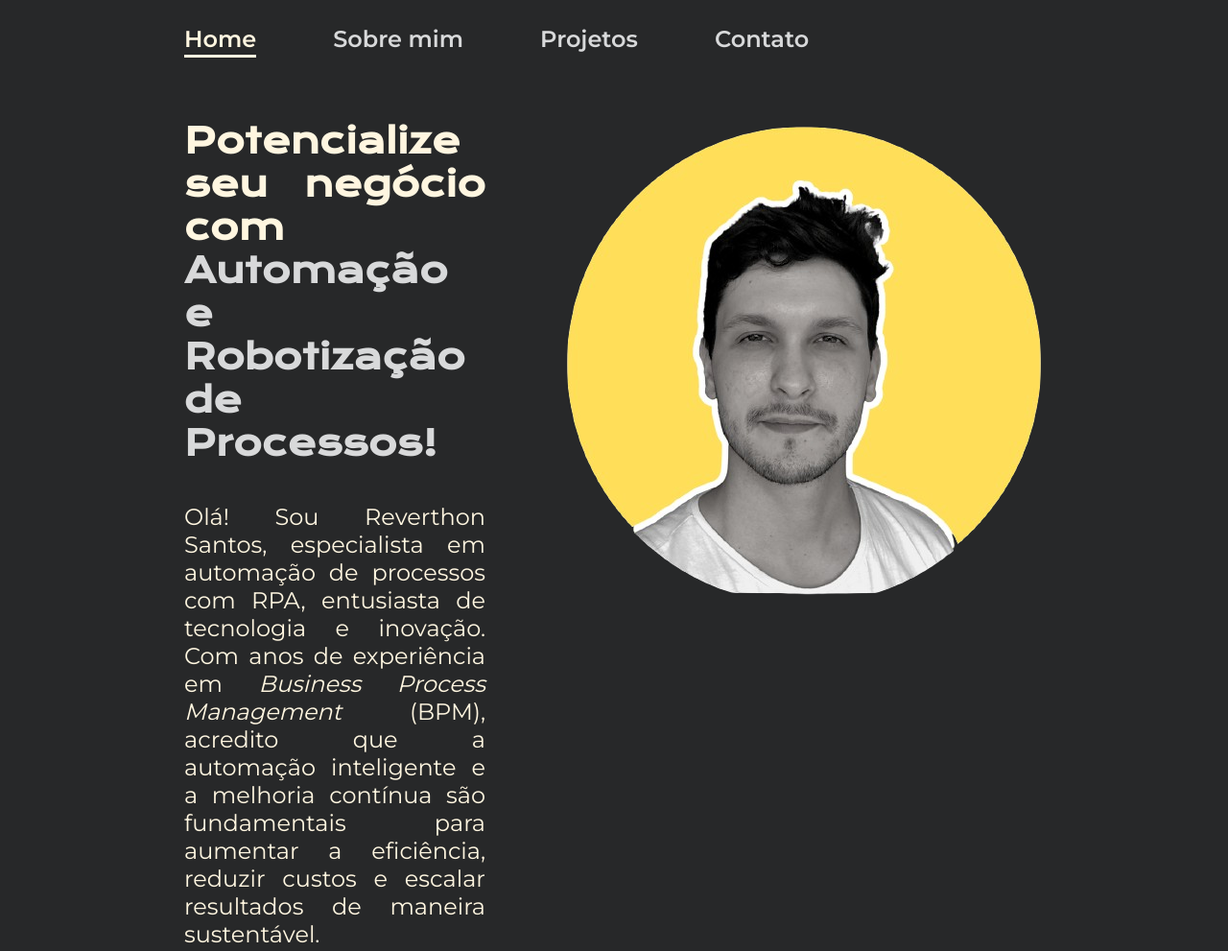
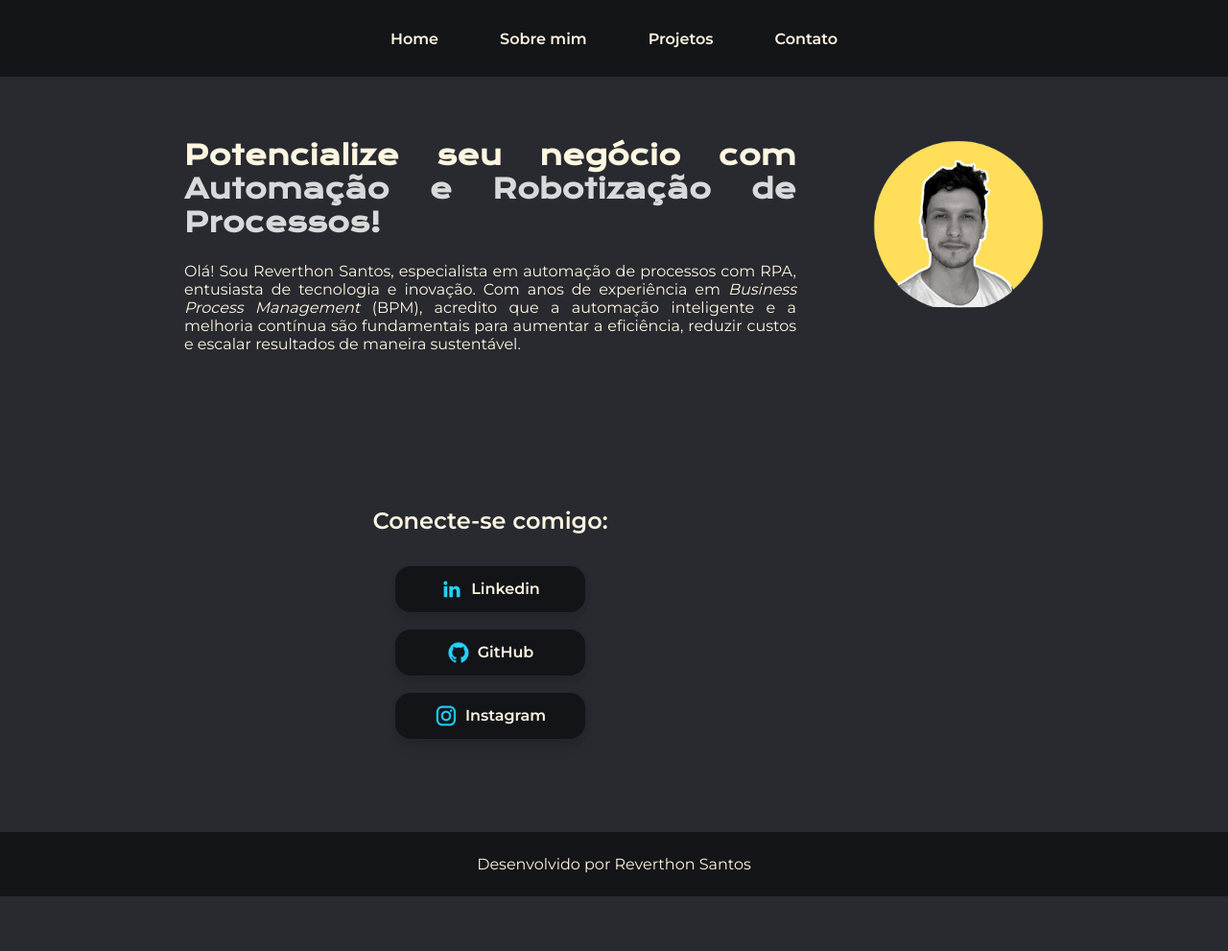
Before and after one commit to reverthon/portifolio, a plain HTML site: page index.html in a window 1280 px wide. Shown: the top 991 px of the page at 96% size. After the commit the page ends 934 px from the top, so only its background shows below. Drawn offline with nearby package versions, Linux system fonts and the light colour scheme.

Commit message:
Add files via upload

```diff
--- a/styles/style.css
+++ b/styles/style.css
@@ -1,181 +1,267 @@
+/*
+===============================================
+    Importação de fontes externas
+===============================================
+*/
 @import url('https://fonts.googleapis.com/css2?family=Krona+One&family=Montserrat:wght@400;600&display=swap');
 
+/*
+===============================================
+    Variáveis Globais (Cores e Fontes)
+===============================================
+*/
 :root {
-    --cor-primaria: #272829;
+    --cor-primaria: #282a30;
     --cor-secundaria: #FFF6E0;
     --cor-terciaria: #D8D9DA;
     --cor-hover: #61677A;
+    --cor-btmenu: #121418;
+    --cor-menurodape: rgba(0, 0, 0, 0.5);
+    --cor-hover-menu: rgba(255, 255, 255, 0.192);
 
     --fonte-primaria: 'Krona One', sans-serif;
     --fonte-secundaria: 'Montserrat', sans-serif;
+
+    /* Variáveis para tamanhos de fonte */
+    --fonte-titulo-principal: 1.75rem; /* Título principal */
+    --fonte-titulo-secundario: 1.5rem; /* Título secundário */
+    --fonte-texto: 1rem; /* Texto normal */
+    --fonte-menu: 1.5rem; /* Tamanho da fonte do menu */
+    --fonte-rodape: 1rem; /* Tamanho da fonte do rodapé */
 }
 
+/*
+===============================================
+    Reset de estilos globais
+===============================================
+*/
 *, *::before, *::after {
     box-sizing: border-box;
     margin: 0;
     padding: 0;
 }
 
+/*
+===============================================
+    Estilos para o body (corpo da página)
+===============================================
+*/
 body {
     background-color: var(--cor-primaria);
     color: var(--cor-secundaria);
     font-family: var(--fonte-secundaria);
-    min-height: 100vh; /* Garante que o conteúdo ocupe pelo menos 100% da altura da tela */
+    min-height: 100vh;
     display: flex;
     flex-direction: column;
 }
 
+/*
+===============================================
+    Seção Cabeçalho
+===============================================
+*/
+/* Estilos para o cabeçalho e menu de navegação */
+.cabecalho {
+    background-color: var(--cor-menurodape); /* Cor de fundo do cabeçalho */
+    padding: 1rem; /* Espaçamento interno */
+    height: 80px; /* Altura fixa */
+    box-sizing: border-box; /* Inclui padding na altura total */
+    position: relative;
+}
 
-.cabecalho {
-    padding: 2% 0 0 15%;
+.cabecalho__container {
+    display: flex; /* Exibe os itens em linha */
+    justify-content: center; /* Centraliza todo o conteúdo do cabeçalho */
+    align-items: center; /* Centraliza verticalmente */
+    height: 100%; /* Garante que o contêiner ocupe toda a altura do cabeçalho */
+    position: relative; /* Para ajustar a posição do telefone */
 }
 
 .cabecalho__menu {
+    display: flex; /* Exibe os links em linha */
+    gap: 2rem; /* Espaçamento entre os links */
+}
+
+.cabecalho__menu__link {
+    color: var(--cor-secundaria); /* Cor do texto dos links */
+    text-decoration: none; /* Remove sublinhado dos links */
+    font-weight: 600; /* Negrito */
+    padding: 0.5rem 1rem; /* Espaçamento interno dos links */
+    border-radius: 0.5rem; /* Bordas arredondadas */
+    transition: background-color 0.3s ease-in-out; /* Transição suave para a cor de fundo */
+}
+
+.cabecalho__menu__link:hover {
+    background-color: var(--cor-hover-menu); /* Cor de fundo ao passar o mouse */
+}
+
+/*
+===============================================
+    Seção Apresentação
+===============================================
+*/
+.apresentacao {
+    padding: 5% 15%;
     display: flex;
-    gap: 5rem; /* 80px assuming 1rem = 16px */
-    justify-content: flex-start;
+    flex-direction: row; /* Exibe texto e imagem lado a lado */
+    align-items: flex-start; /* Alinha todos os itens no topo */
+    gap: 5rem; /* Espaçamento entre os elementos */
+}
+
+.apresentacao__conteudo {
+    width: 80%; /* Largura do texto */
+    margin-bottom: 2rem; /* Adiciona espaço abaixo do conteúdo */
+
 }
 
 
-
-
-.cabecalho__menu {
-    position: relative; /* Necessário para posicionar a borda */
-}
-
-.cabecalho__menu__link {
-    font-family: var(--fonte-secundaria);
-    font-size: 1.5rem;
-    font-weight: 600;
-    color: var(--cor-terciaria);
-    text-decoration: none;
-    position: relative; /* Necessário para posicionar a borda */
-    padding-bottom: 5px; /* Adiciona um espaço na parte inferior para a borda */
-    transition: color 0.3s ease; /* Transição suave para a cor */
-}
-
-.cabecalho__menu__link:hover,
-.cabecalho__menu__link.active {
-    color: var(--cor-secundaria);
-}
-
-.cabecalho__menu__link:hover::after,
-.cabecalho__menu__link.active::after {
-    content: '';
-    position: absolute;
-    left: 0; /* Posiciona a borda à esquerda */
-    right: 0; /* Faz a borda ocupar toda a largura */
-    bottom: 0; /* Posiciona a borda na parte inferior */
-    height: 3px; /* Altura da borda */
-    background-color: var(--cor-secundaria); /* Cor da borda */
-}
-
-.cabecalho__menu__link.active {
-    font-weight: 700; /* Para destacar ainda mais o link ativo */
-}
-
-.cabecalho__menu__link.active::after {
-    background-color: var(--cor-secundaria); /* A cor da borda ativa */
-}
-
-
-
-.apresentacao {
-    padding: 5% 15%; /* Reduz o padding superior */
-    display: flex;
-    align-items: flex-start; /* Alinha os itens ao topo */
-    justify-content: space-between;
-    gap: 5.125rem; /* 82px */
-}
-
-.apresentacao__conteudo {
-    width: 50%;
-    display: flex;
-    flex-direction: column;
-    gap: 2.5rem; /* 40px */
+.apresentacao__imagem {
+    width: 100%;
+    max-width: 200px; /* Ajuste o tamanho máximo da imagem */
+    margin: 0; /* Remove qualquer margem */
 }
 
 .apresentacao__conteudo__titulo {
-    font-size: 2.25rem;
+    font-size: var(--fonte-titulo-principal);
     font-family: var(--fonte-primaria);
     text-align: justify;
+    margin-bottom: 1.5rem; /* Adiciona espaçamento entre o título e o texto */
 }
+
 
 .titulo-destaque {
     color: var(--cor-terciaria);
 }
 
 .apresentacao__conteudo__texto {
-    font-size: 1.5rem;
+    font-size: var(--fonte-texto);
     font-family: var(--fonte-secundaria);
     text-align: justify;
+    margin-bottom: 2rem; /* Espaçamento extra abaixo do texto */
 }
 
+/*
+===============================================
+    Seção Botões Index
+===============================================
+*/
+
+/* From Uiverse.io by ParasSalunke */
+/* From Uiverse.io by ParasSalunke */
 .apresentacao__links {
     display: flex;
     flex-direction: column;
-    justify-content: space-between;
     align-items: center;
-    gap: 2rem; /* 32px */
+    gap: 1rem;
+    margin-top: 10rem; /* Adiciona espaço acima dos links */
+
 }
 
 .apresentacao__links__subtitulo {
-    font-family: var(--fonte-primaria);
-    font-weight: 400;
     font-size: 1.5rem;
+    margin-bottom: 1rem;
 }
 
-.apresentacao__links__navegacao {
-    display: flex;
-    justify-content: center;
-    gap: 1rem; /* 16px */
-    border: 2px solid var(--cor-terciaria);
-    width: 50%;
-    text-align: center;
-    border-radius: 0.5rem; /* 8px */
-    font-size: 1.5rem;
+.button {
+    position: relative;
+    display: inline-block;
+    padding: 1px;
     font-weight: 600;
-    padding: 1.375rem 0; /* 22px */
+    line-height: 1.5;
+    color: var(--cor-secundaria);
+    background-color: #1f2937;
+    box-shadow: 0 10px 15px -3px rgba(0, 0, 0, 0.1), 0 4px 6px -2px rgba(0, 0, 0, 0.05);
+    cursor: pointer;
+    border-radius: 1rem;
+    transition: transform 0.3s ease-in-out;
     text-decoration: none;
-    color: var(--cor-secundaria);
-    font-family: var(--fonte-secundaria);
-    transition: background-color 0.3s ease;
+    width: 200px; /* Tamanho fixo */
+    height: 50px; /* Tamanho fixo */
+    text-align: center; /* Centraliza o texto */
 }
 
-.apresentacao__links__navegacao:hover {
-    background-color: var(--cor-hover);
+.button:hover {
+    transform: scale(1.05);
 }
 
-.apresentacao__imagem {
-    align-self: flex-start; /* Alinha a imagem no topo, em vez de centralizada verticalmente */
-    margin-top: 0; /* Remove qualquer margem superior adicional */
+.button:active {
+    transform: scale(0.95);
 }
 
+.button-bg {
+    position: absolute;
+    inset: 0;
+    border-radius: 1rem;
+    background: linear-gradient(to right, #38b2ac, #4299e1, #805ad5);
+    padding: 2px;
+    opacity: 0;
+    transition: opacity 0.5s;
+}
+
+.button:hover .button-bg {
+    opacity: 100;
+}
+
+.button-content {
+    position: relative;
+    z-index: 10;
+    display: flex;
+    align-items: center;
+    justify-content: center; /* Centraliza o conteúdo */
+    gap: 0.5rem;
+    padding: 0.75rem 1.5rem;
+    border-radius: 1rem;
+    background-color: var(--cor-btmenu);
+    width: 100%; /* Garante que o conteúdo ocupe toda a largura do botão */
+    height: 100%; /* Garante que o conteúdo ocupe toda a altura do botão */
+}
+
+.button-content img {
+    width: 1.5rem;
+    height: 1.5rem;
+  }
+
+
+.apresentacao__conteudo__titulo__sub {
+    margin-bottom: 0.5rem;
+
+}
+
+.apresentacao__conteudo__lista {
+    padding-left: 1.5rem; /* Garante que a lista tenha o mesmo alinhamento */
+    margin-top: 0; /* Remova qualquer margem superior, se necessário */
+    margin-bottom: 15px; text-align: justify;
+}
+
+/*
+===============================================
+    Seção Rodapé
+===============================================
+*/
 .rodape {
-    color: var(--cor-primaria);
-    background-color: var(--cor-terciaria);
-    padding: 1.5rem; /* 24px */
+    color: var(--cor-secundaria);
+    background-color: var(--cor-menurodape);
+    padding: 1.5rem;
     text-align: center;
     font-family: var(--fonte-secundaria);
-    font-size: 1rem;
+    font-size: var(--fonte-rodape);
     font-weight: 400;
-    margin-top: auto; /* Garante que o rodapé se mova para o final da página */
-    position: relative; /* Para evitar que ele suba com o conteúdo */
+    margin-top: auto;
+    position: relative;
 }
 
-.cabecalho__menu__link:hover {
-    color: var(--cor-hover); /* Altera a cor ao passar o mouse */
-    font-weight: 700; /* Aumenta o peso da fonte ao passar o mouse */
-    transition: color 0.3s ease, font-weight 0.3s ease; /* Anima a transição */
-}
-
-/* Estilo das abas do projeto (Tabs) */
+/*
+===============================================
+    Seção Tabs (abas)
+===============================================
+*/
 .tabs {
     display: flex;
     flex-direction: column;
-    position: sticky; /* Fixa a posição dos botões na rolagem */
-    top: 10%; /* Ajusta a distância do topo */
-    width: 200px; /* Largura fixa para os botões */
+    position: absolute;
+    right: 0; /* Alinha os tabs à direita da página */
+    top: 10%;
+    width: 200px;
 }
 
 .tabs button {
@@ -183,27 +269,27 @@ body {
     color: var(--cor-terciaria);
     border: none;
     font-family: var(--fonte-secundaria);
-    font-size: 1.5rem;
+    font-size: var(--fonte-menu);
     padding: 1rem;
     cursor: pointer;
     transition: color 0.3s, border-left 0.3s;
-    text-align: left; /* Alinha o texto à esquerda */
-    width: 100%; /* Faz com que os botões ocupem toda a largura da div */
-    border-left: 3px solid transparent; /* Espaço para a borda de destaque */
+    text-align: left;
+    width: 100%;
+    border-left: 3px solid transparent;
 }
 
-.tabs button:hover, .tabs button.active {
+.tabs button:hover,
+.tabs button.active {
     color: var(--cor-secundaria);
     border-left: 3px solid var(--cor-secundaria);
 }
 
-/* Conteúdo de cada projeto */
 .tab-content {
     display: none;
     opacity: 0;
-    transform: translateX(-50px); /* Efeito de deslizamento da esquerda para a direita */
+    transform: translateX(-50px);
     transition: opacity 0.5s ease, transform 0.5s ease;
-    width: calc(100% - 220px); /* Ajusta a largura considerando a largura das abas + gap */
+    width: calc(100% - 220px);
 }
 
 .tab-content.active {
@@ -212,8 +298,13 @@ body {
     transform: translateX(0);
 }
 
+/*
+===============================================
+    Media Queries (Responsividade)
+===============================================
+*/
 
-
+/* Para telas menores que 1200px */
 @media (max-width: 1200px) {
     .cabecalho {
         padding: 10%;
@@ -224,33 +315,31 @@ body {
     .apresentacao {
         flex-direction: column-reverse;
         padding: 5%;
-        align-items: center; /* Centraliza o conteúdo na direção do eixo principal */
-        gap: 5rem; /* Ajustar conforme necessário */
+        align-items: center;
+        gap: 5rem;
     }
     .apresentacao__conteudo {
         width: auto;
     }
-
     .apresentacao__imagem {
-        width: 100%; /* Faz com que a imagem ocupe toda a largura disponível */
-        max-width: 300px; /* Define um limite para o tamanho da imagem */
-        margin: 0 auto; /* Centraliza a imagem horizontalmente */
+        width: 100%;
+        max-width: 300px;
+        margin: 0 auto;
     }
-
     .tabs {
         flex-direction: row;
         width: 100%;
         overflow-x: auto;
-        position: static; /* Remove o sticky */
+        position: static;
         top: auto;
     }
     .tabs button {
         border-left: none;
         border-bottom: 3px solid transparent;
     }
-    .tabs button:hover, .tabs button.active {
+    .tabs button:hover,
+    .tabs button.active {
         border-bottom: 3px solid var(--cor-secundaria);
-        border-left: none;
     }
     .tab-content {
         width: 100%;
@@ -261,30 +350,28 @@ body {
     }
 }
 
-
+/* Para telas menores que 768px */
 @media (max-width: 768px) {
     .cabecalho {
         padding: 15%;
     }
     .cabecalho__menu {
-        flex-wrap: nowrap; /* Evita que o menu quebre linha */
+        flex-wrap: nowrap;
         justify-content: center;
     }
     .apresentacao {
         flex-direction: column-reverse;
-        align-items: center; /* Centraliza o conteúdo na direção do eixo principal */
+        align-items: center;
         padding: 5%;
     }
     .apresentacao__links__navegacao {
         width: 80%;
     }
-
     .apresentacao__imagem {
-        width: 100%; /* Faz com que a imagem ocupe toda a largura disponível */
-        max-width: 300px; /* Define um limite para o tamanho da imagem */
-        margin: 0 auto; /* Centraliza a imagem horizontalmente */
+        width: 100%;
+        max-width: 300px;
+        margin: 0 auto;
     }
-
     .tabs {
         flex-direction: row;
         width: 100%;
@@ -295,9 +382,9 @@ body {
         border-left: none;
         border-bottom: 3px solid transparent;
     }
-    .tabs button:hover, .tabs button.active {
+    .tabs button:hover,
+    .tabs button.active {
         border-bottom: 3px solid var(--cor-secundaria);
-        border-left: none;
     }
     .tab-content {
         width: 100%;
@@ -306,5 +393,4 @@ body {
     .tab-content.active {
         transform: translateY(0);
     }
-
 }
```
